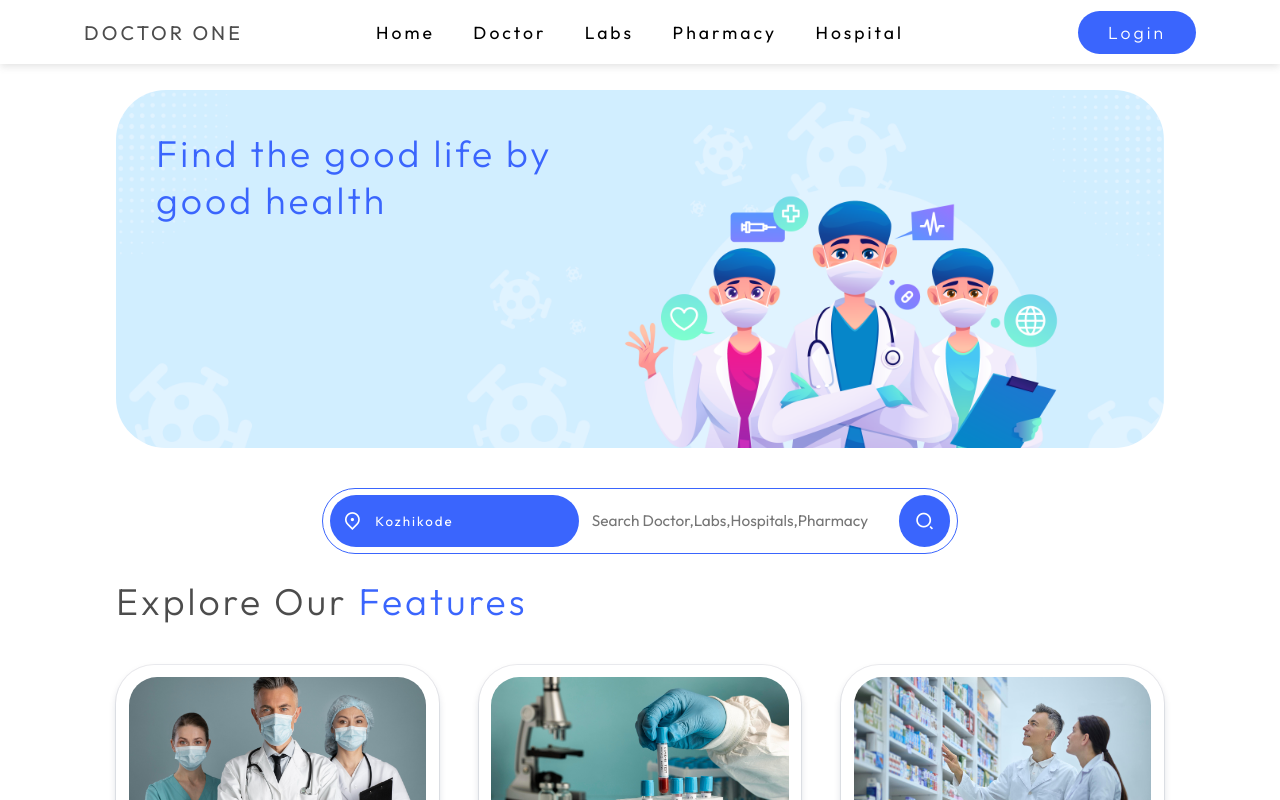
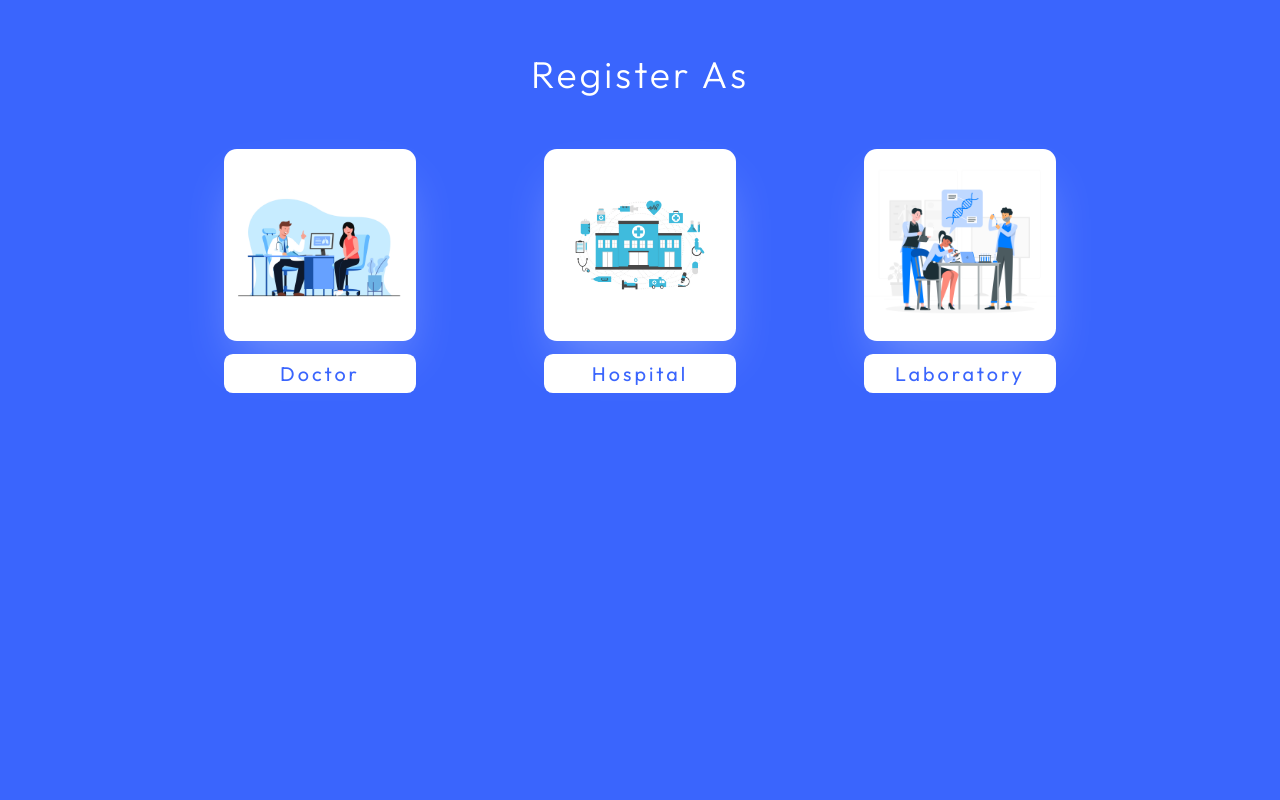
Before and after one commit to aswanthup/dr_one, a React (Create React App) app: page / in a window 1280 px wide. Shown: the top 800 px of the page. Built offline with nearby package versions, Linux system fonts and the light colour scheme.

Commit message:
Change ip

```diff
--- a/src/App.js
+++ b/src/App.js
@@ -58,7 +58,7 @@ function App() {
 
           <Routes>
             <Route path="/footer" element={<Footer />}></Route>
-            <Route path="/" element={<Mainpage />}></Route>
+            <Route path="/checking" element={<Mainpage />}></Route>
             <Route path="/doctor" element={<Doctor />}></Route>
             <Route path="/labs" element={<Labs />}></Route>
             <Route path="/Pharmacy" element={<Pharmacy />}></Route>
@@ -150,7 +150,7 @@ function App() {
             <Route path="/labadmin" element={<Labadmin />}></Route>
             <Route path="/labfiltering" element={<LabFiltering />}></Route>
             <Route path="/loader" element={<Loader />}></Route>
-            {/* <Route path='/' element={<Registerlanding />} ></Route> */}
+            <Route path='/' element={<Registerlanding />} ></Route>
           </Routes>
         </LocalizationProvider>
       </BrowserRouter>
--- a/src/config.js
+++ b/src/config.js
@@ -1,3 +1,3 @@
-// export const port = "https://test.apis.dr1.co.in"
-export const port = "http://192.168.1.3:3003"
+export const port = "https://test.apis.dr1.co.in"
+// export const port = "http://192.168.1.3:3003"
 // export const port = "http://192.168.1.39:3003"
```
